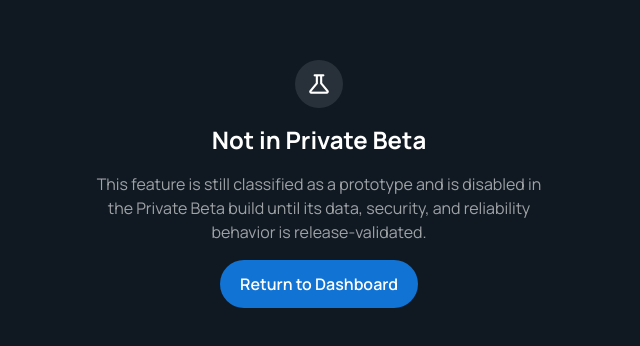
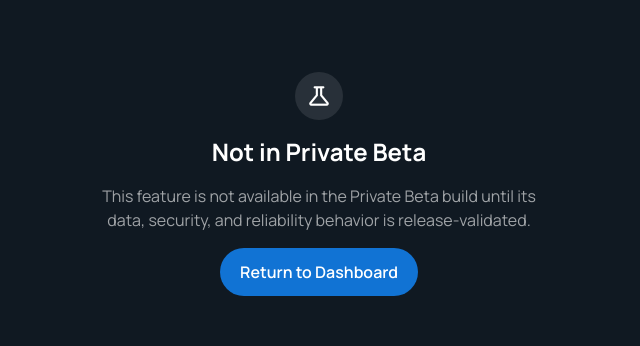
Before and after one commit to HybridCloudWorks/Proj-App_Aevum, a React (Vite) app in the folder apps/web/: page /ai/identity-matcher in a window 1280 px wide. Shown: the part 216-562 px from the top of the page, without its empty margins (321-961 px from the left). Built offline with nearby package versions, Linux system fonts and the light colour scheme; no server answers; sample sign-in values are in the browser's storage.

Commit message:
fix: use status-neutral unavailable message

```diff
--- a/apps/web/src/components/ProtectedRoute.jsx
+++ b/apps/web/src/components/ProtectedRoute.jsx
@@ -37,9 +37,8 @@ export function ProtectedRoute({ children }) {
           </div>
           <h1 className="text-2xl font-bold">Not in Private Beta</h1>
           <p className="text-white/60">
-            This feature is still classified as a prototype and is disabled in
-            the Private Beta build until its data, security, and reliability
-            behavior is release-validated.
+            This feature is not available in the Private Beta build until its
+            data, security, and reliability behavior is release-validated.
           </p>
           <Link
             to="/dashboard"
```
